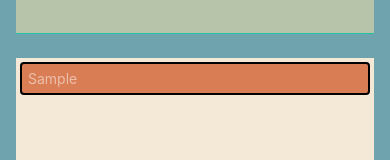
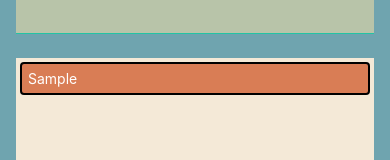
Before and after one commit to benunderdahl/GoalTracker, a React Native app: screen / in a window 390 px wide. Both pictures are taken after typing "Sample" into the empty fields and a click on the button "ADD". Shown: the part 137-297 px from the top of the page. Built offline with nearby package versions, Linux system fonts and the light colour scheme.

Commit message:
added ripple and opacity effects

```diff
--- a/components/GoalInput.jsx
+++ b/components/GoalInput.jsx
@@ -5,6 +5,7 @@ function GoalInput(props) {
 
     return (
     <View style={styles.inputContainer}>
+
     <TextInput
       style={styles.textInput}
       placeholder="enter some text"
--- a/components/GoalItem.jsx
+++ b/components/GoalItem.jsx
@@ -4,7 +4,7 @@ import { StyleSheet, View, Text, Pressable
 
 function GoalItem(props) {
     return ( <View style={styles.goalItem}>
-    <Pressable onPress={props.onDelete.bind(this, props.id)} style={styles.pressedItem}>
+    <Pressable android_ripple={{color: "rgba(207, 92, 38, 0.78)"}} onPress={props.onDelete.bind(this, props.id)} style={({pressed}) => pressed && styles.pressedItem}>
           <Text style={{color: "white"}}>{props.text}</Text>
         </Pressable>
         </View>
```
